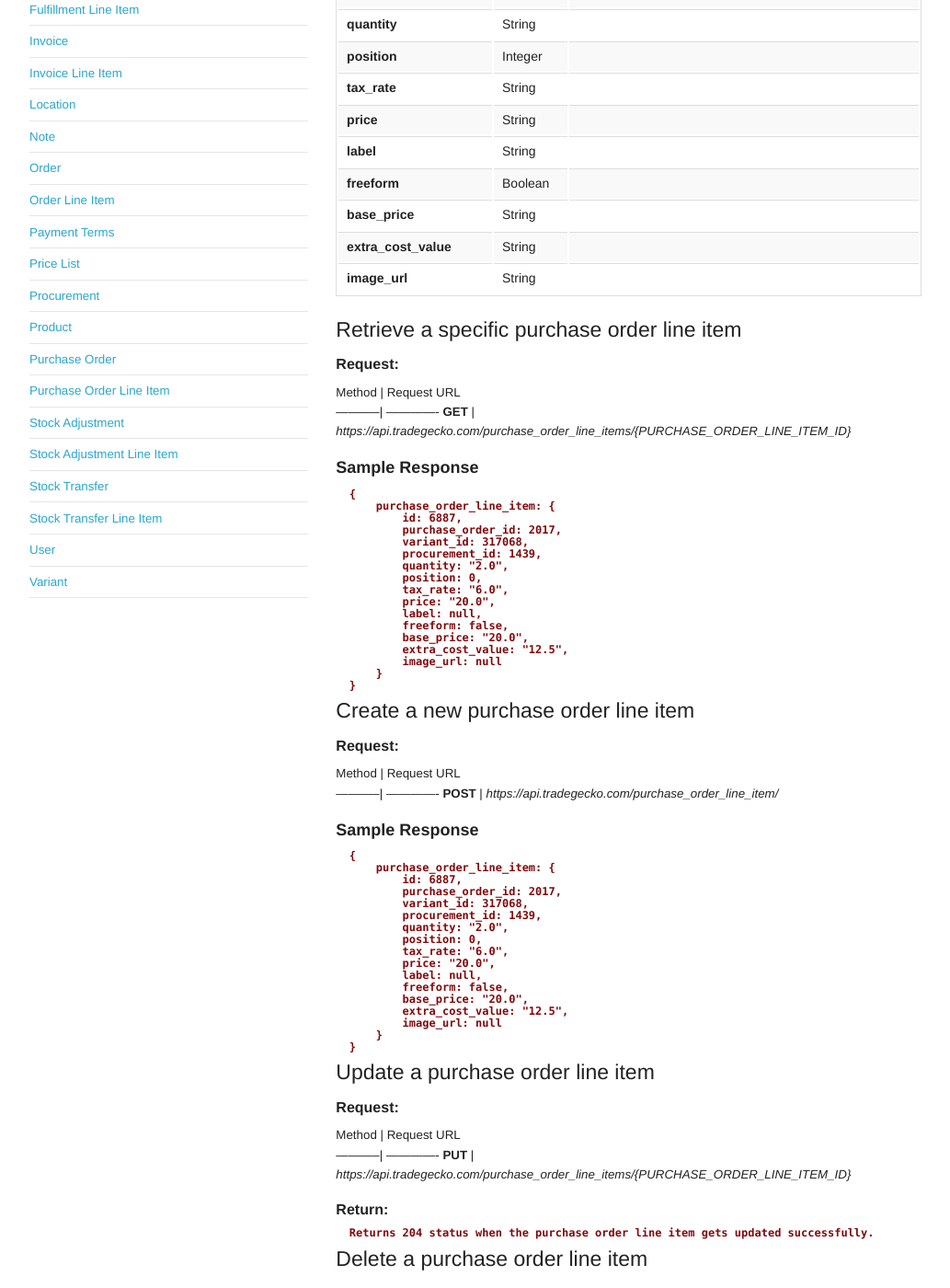
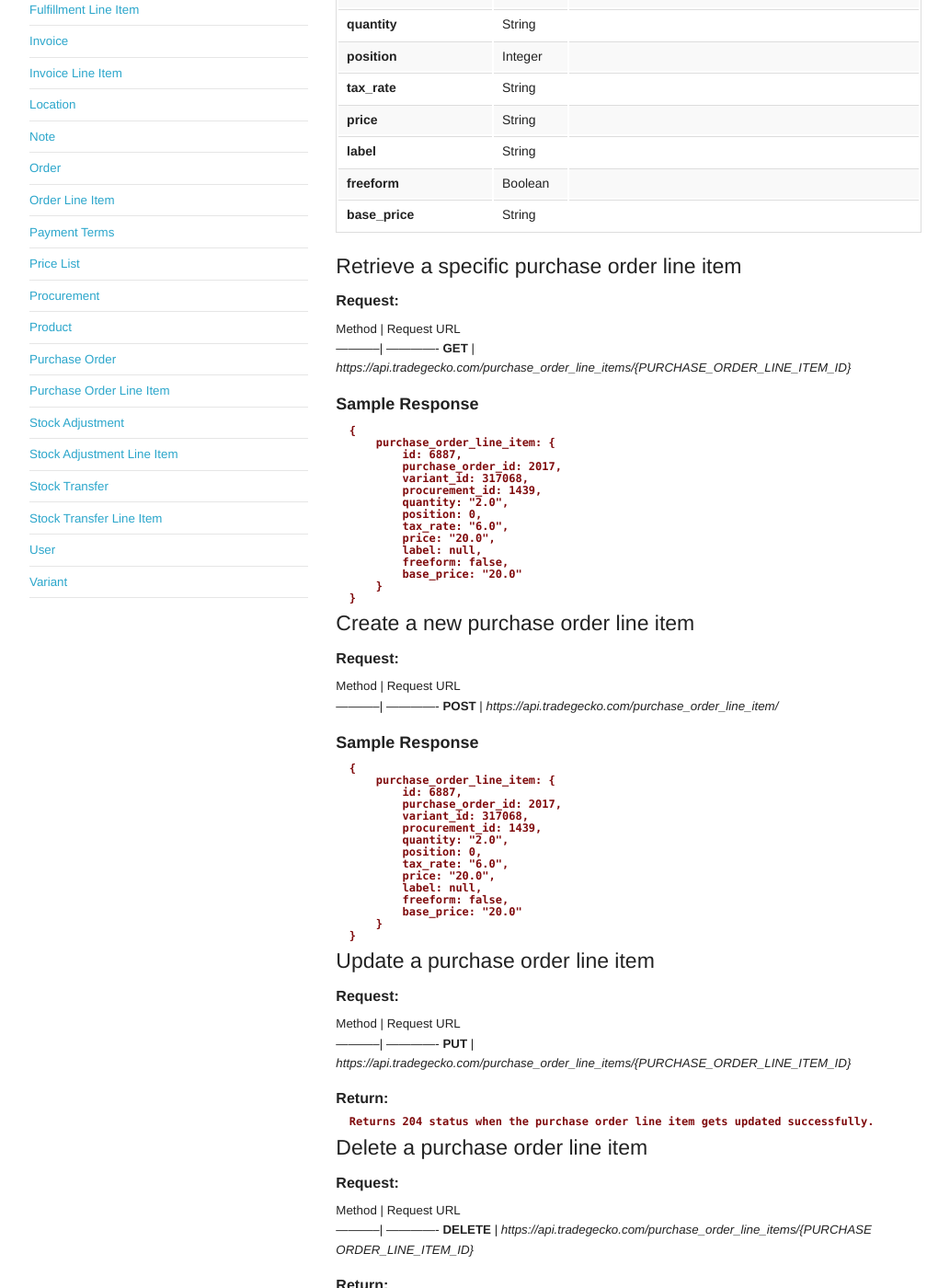
Before and after one commit to tradegecko/docs_old, a Jekyll site: the page built from _posts/2013-01-13-purchase-order-line-item.md, in a window 1280 px wide and 1400 px high, scrolled down 323 px. Shown: the whole window at 92% size, without its empty margins (123-1156 px from the left). Built offline with Jekyll 4.4.1, drawn with Linux system fonts in a browser that asks for light colours; some web fonts are replaced; Markdown is read by kramdown in place of the engine named in the settings.

Commit message:
Remove image_url and extra_cost from PO line item

```diff
--- a/_posts/2013-01-13-purchase-order-line-item.md
+++ b/_posts/2013-01-13-purchase-order-line-item.md
@@ -18,8 +18,6 @@
 **label**                      | String        |
 **freeform**                   | Boolean       |
 **base_price**                 | String        |
-**extra_cost_value**           | String        |
-**image_url**                  | String        |
 
 
 ####   Retrieve a specific purchase order line item
@@ -43,9 +41,7 @@
               price: "20.0",
               label: null,
               freeform: false,
-              base_price: "20.0",
-              extra_cost_value: "12.5",
-              image_url: null
+              base_price: "20.0"
           }
       }
 
@@ -70,9 +66,7 @@
               price: "20.0",
               label: null,
               freeform: false,
-              base_price: "20.0",
-              extra_cost_value: "12.5",
-              image_url: null
+              base_price: "20.0"
           }
       }
 
```
